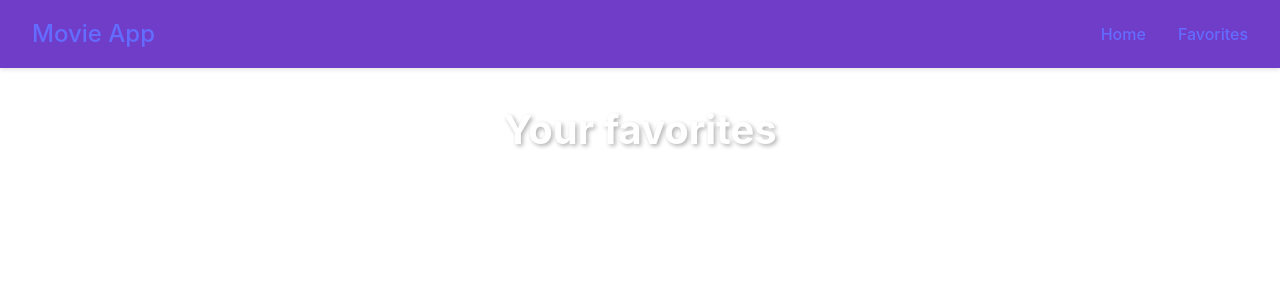
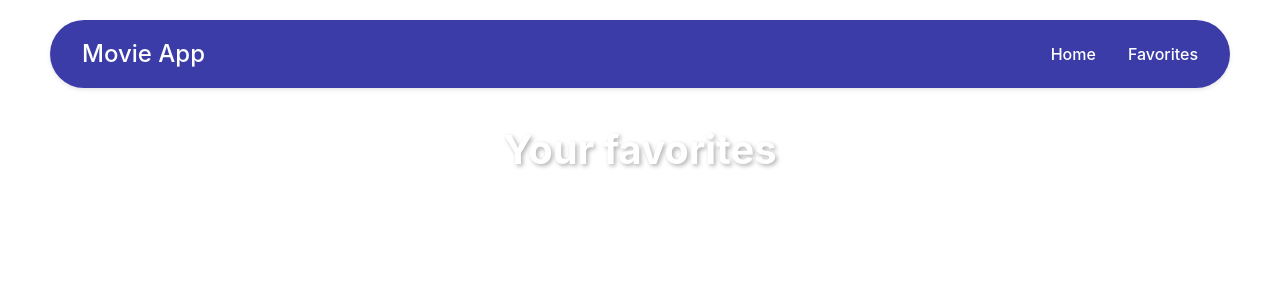
Before and after one commit to Mekah09/first_react_pro, a React (Vite) app: page /favorites in a window 1280 px wide. Shown: the top 300 px of the page. Built offline with nearby package versions, Linux system fonts and the light colour scheme.

Commit message:
working on a new design

```diff
--- a/src/css/Home.css
+++ b/src/css/Home.css
@@ -2,7 +2,7 @@
   padding: 2rem 0;
   width: 100%;
   box-sizing: border-box;
-  background-color: antiquewhite;
+  background-color: whitesmoke;
 }
 
 .search-form {
@@ -18,9 +18,9 @@
 .search-input {
   flex: 1;
   padding: 0.75rem 1rem;
-  border: none;
-  border-radius: 4px;
-  background-color: #333;
+  border: 1px;
+  border-radius: 100px;
+  background-color: rgb(202, 197, 197);
   color: white;
   font-size: 1rem;
 }
@@ -32,9 +32,9 @@
 
 .search-button {
   padding: 0.75rem 1.5rem;
-  background-color: blue;
+  background-color: rgb(60, 60, 169);
   color: white;
-  border-radius: 10px;
+  border-radius: 100px;
   font-weight: 500;
   transition: background-color 0.2s;
   white-space: nowrap;
--- a/src/css/Navbar.css
+++ b/src/css/Navbar.css
@@ -1,10 +1,16 @@
 .navbar {
-  background-color: #6f3dc7;
+  background-color: rgb(60, 60, 169);
+  color: white;
   padding: 1rem 2rem;
   display: flex;
   justify-content: space-between;
   align-items: center;
   box-shadow: 0 2px 4px rgba(0, 0, 0, 0.1);
+  border-radius: 70px;
+  margin-top: 20px;
+  margin-left: 50px;
+  margin-right: 50px;
+  margin-bottom: 0px;
 }
 
 .navbar-brand {
@@ -31,6 +37,8 @@
 @media (max-width: 768px) {
   .navbar {
     padding: 1rem;
+    border-radius: 0px;
+    margin: 0px;
   }
 
   .navbar-brand {
--- a/src/css/index.css
+++ b/src/css/index.css
@@ -5,7 +5,7 @@
 
   color-scheme: light dark;
   color: rgba(255, 255, 255, 0.87);
-  background-color: #242424;
+  background-color: whitesmoke;
 
   font-synthesis: none;
   text-rendering: optimizeLegibility;
@@ -39,7 +39,7 @@ body {
 
 a {
   font-weight: 500;
-  color: #646cff;
+  color: white;
   text-decoration: inherit;
 }
 a:hover {
```
